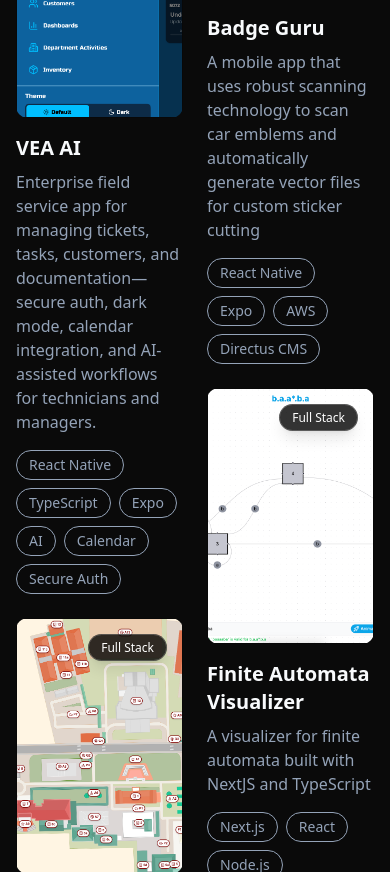
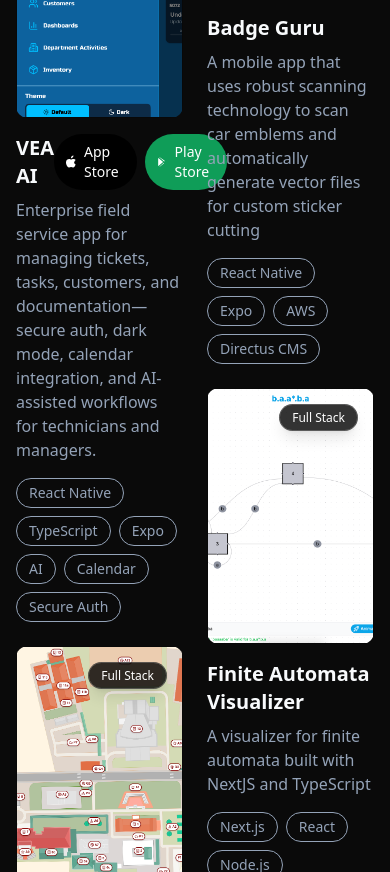
Before and after one commit to jourdancatarina3/jourdan-portfolio, a Next.js app: page / in a window 390 px wide. Shown: the part 2220-3092 px from the top of the page. Built offline with nearby package versions, Linux system fonts and the light colour scheme.

Commit message:
Enhance Home component by adding app store download buttons for mobile projects, improving layout and styling for better user interaction

```diff
--- a/app/page.tsx
+++ b/app/page.tsx
@@ -592,9 +592,45 @@
           </motion.div>
 
           <div className="flex flex-col">
-            <h3 className="text-xl font-bold mb-2 group-hover:text-primary transition-colors">
-              {project.title}
-            </h3>
+            <div className="flex items-center justify-between mb-2">
+              <h3 className="text-xl font-bold group-hover:text-primary transition-colors">
+                {project.title}
+              </h3>
+              {project.isMobileApp && (project.appStoreUrl || project.playStoreUrl) && (
+                <div className="flex gap-2">
+                  {project.appStoreUrl && (
+                    <motion.a
+                      href={project.appStoreUrl}
+                      target="_blank"
+                      rel="noopener noreferrer"
+                      whileHover={{ scale: 1.05 }}
+                      whileTap={{ scale: 0.95 }}
+                      className="inline-flex items-center gap-2 px-3 py-2 rounded-full bg-black text-white text-sm hover:bg-neutral-800 transition-colors"
+                      onClick={(e) => e.stopPropagation()}
+                      aria-label="Download on the App Store"
+                    >
+                      <svg xmlns="http://www.w3.org/2000/svg" viewBox="0 0 384 512" className="w-4 h-4" fill="currentColor"><path d="M318.7 268.7c-.3-36.7 16.4-64.4 50-84.7-18.8-27.2-46.8-42.2-84.1-45.3-35.3-2.8-73.4 20.5-87.4 20.5-14.4 0-49.3-19.4-76.3-19-58.6.9-121 42.8-121 128.4 0 25.3 4.7 51.5 14.1 78.6 12.5 35.3 57.6 121.9 104.5 120.5 24.6-.6 42-17.2 73.9-17.2 31.5 0 47.6 17.2 76.3 17 47.1-.7 87.8-82.2 100.1-117.6-63.3-30-64.8-90.6-50.1-101.2zM260.2 76.3c27.3-32.4 24.8-61.9 24-72.3-24.1 1.4-52 16.4-67.9 35.7-17.5 21.4-27.6 47.9-25.4 75.4 26.1 2 50.1-11.5 69.3-38.8z"/></svg>
+                      <span className="font-medium">App Store</span>
+                    </motion.a>
+                  )}
+                  {project.playStoreUrl && (
+                    <motion.a
+                      href={project.playStoreUrl}
+                      target="_blank"
+                      rel="noopener noreferrer"
+                      whileHover={{ scale: 1.05 }}
+                      whileTap={{ scale: 0.95 }}
+                      className="inline-flex items-center gap-2 px-3 py-2 rounded-full bg-[#0F9D58] text-white text-sm hover:bg-[#0c7f47] transition-colors"
+                      onClick={(e) => e.stopPropagation()}
+                      aria-label="Get it on Google Play"
+                    >
+                      <svg xmlns="http://www.w3.org/2000/svg" viewBox="0 0 512 512" className="w-4 h-4" fill="currentColor"><path d="M71.1 45.1C64.3 50 60 58.2 60 67.1v377.7c0 8.9 4.3 17.1 11.1 22l244.9-210.9L71.1 45.1zM352.6 218.6L115.5 17.9c5.2-3.5 11.5-5.6 18.3-5.6 7.9 0 15.2 2.6 21.1 7l226.1 164.1c7 5.1 11.1 13.2 11.1 21.8s-4.1 16.7-11.1 21.8zM352.6 293.4c7 5.1 11.1 13.2 11.1 21.8s-4.1 16.7-11.1 21.8L154.9 493c-5.9 4.4-13.2 7-21.1 7-6.8 0-13.1-2.1-18.3-5.6l237.1-200.7z"/></svg>
+                      <span className="font-medium">Play Store</span>
+                    </motion.a>
+                  )}
+                </div>
+              )}
+            </div>
             <p className="text-text-secondary mb-4 group-hover:text-text-primary transition-colors">
               {project.description}
             </p>
```
